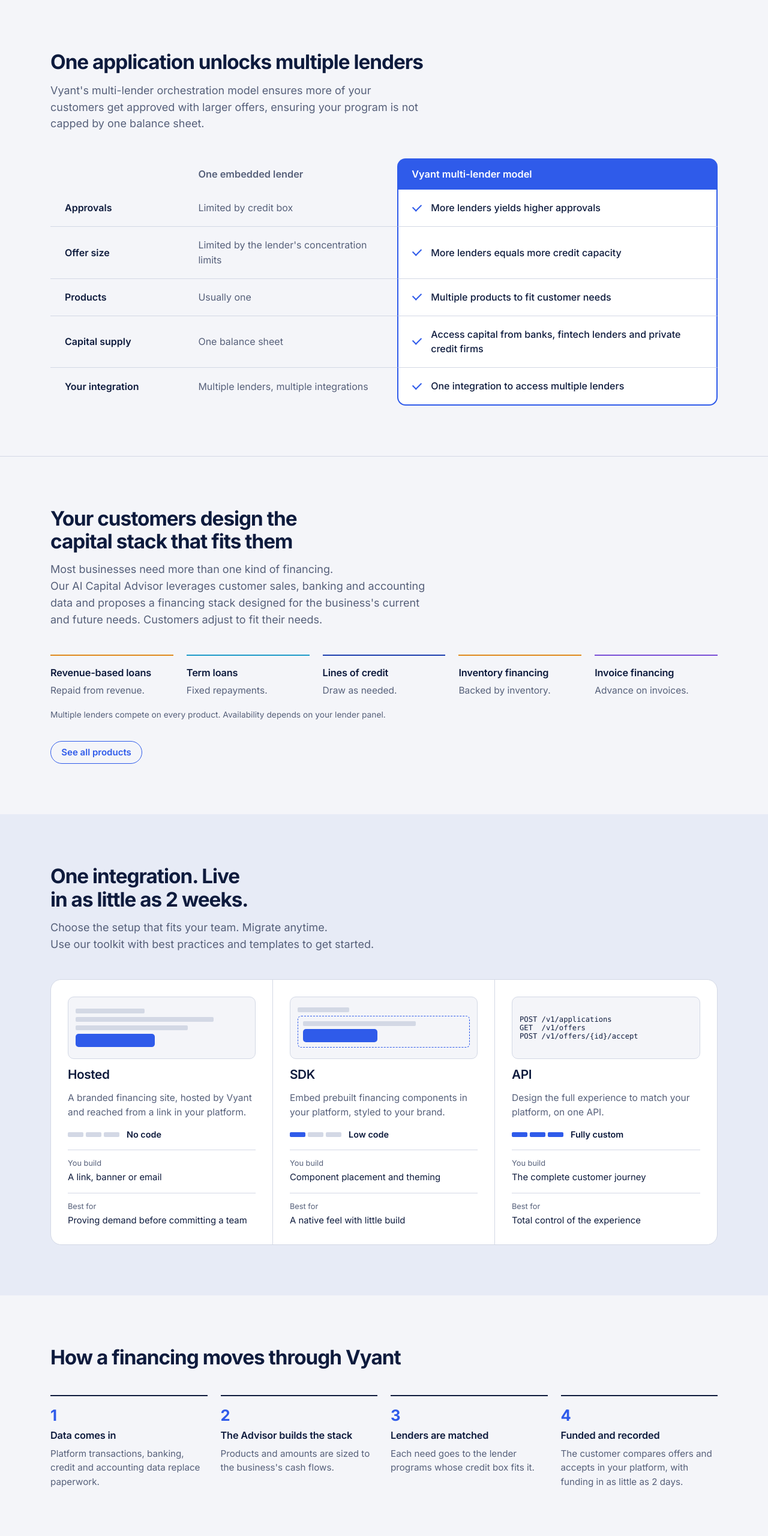
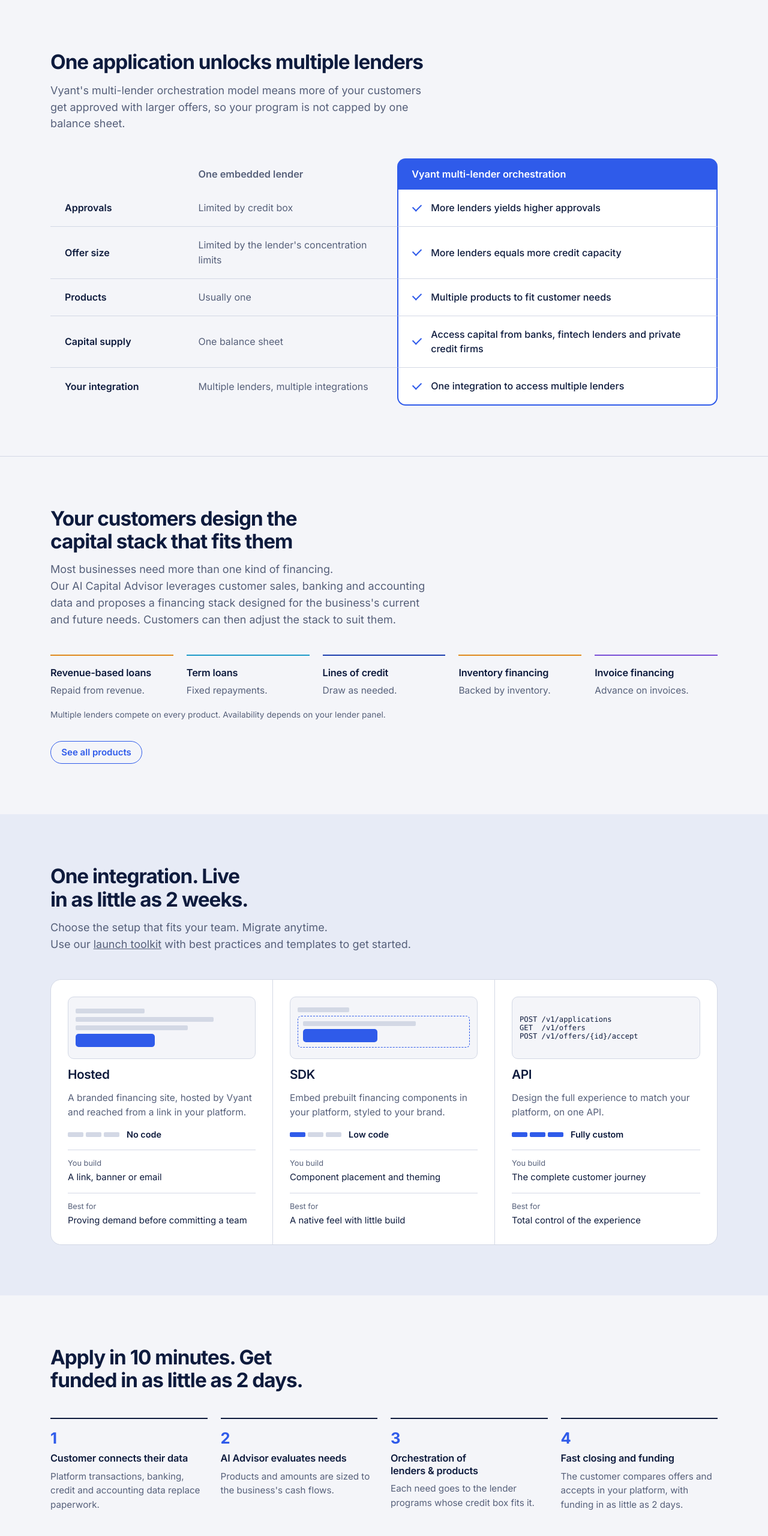
Before and after one commit to sotoolePPN/Vyant, a plain HTML site: page index.html in a window 1280 px wide. Shown: the part 2160-4720 px from the top of the page at 60% size. Drawn offline with Linux system fonts and the light colour scheme.

Commit message:
Apply wording fixes, add Launch toolkit, retitle process steps
- Lender comparison intro and header reworded (multi-lender orchestration)
- Capital stack paragraph tidied
- Launch toolkit card and menu entry under Resources, linked from home
- Process section: new heading and step titles
- Benefits section: new heading, platform list reordered

Co-Authored-By: Claude Fable 5.2 <noreply@anthropic.com>
Claude-Session: https://claude.ai/code/session_01Puq7HDnkeuhHGNnbERQ1bT

```diff
--- a/index.html
+++ b/index.html
@@ -297,6 +297,7 @@ footer .legal{margin-top:36px;padding-top:20px;border-top:1px solid var(--line);
       <div class="item"><button data-go="resources" aria-haspopup="true">Resources</button>
         <div class="menu">
           <a href="#resources" data-sec="r-dev"><strong>Developer portal</strong><span>API reference, SDK, sandbox, webhooks</span></a>
+          <a href="#resources" data-sec="r-toolkit"><strong>Launch toolkit</strong><span>Best practices and templates to get started</span></a>
           <a href="#resources" data-sec="r-guides"><strong>Guides</strong><span>Launching and growing an embedded capital program</span></a>
           <a href="#resources" data-sec="r-guides"><strong>Insights</strong><span>Research and writing on SMB credit</span></a>
           <a href="#resources" data-sec="r-trust"><strong>Security and compliance</strong><span>How data and decisions are handled</span></a>
@@ -390,11 +391,11 @@ footer .legal{margin-top:36px;padding-top:20px;border-top:1px solid var(--line);
     <div class="wrap">
       <div class="head">
         <h2>One application unlocks multiple lenders</h2>
-        <p class="lede">Vyant's multi-lender orchestration model ensures more of your customers get approved with larger offers, ensuring your program is not capped by one balance sheet.</p>
+        <p class="lede">Vyant's multi-lender orchestration model means more of your customers get approved with larger offers, so your program is not capped by one balance sheet.</p>
       </div>
       <div class="tablewrap">
         <table class="cmp">
-          <thead><tr><th></th><th class="o">One embedded lender</th><th class="v">Vyant multi-lender model</th></tr></thead>
+          <thead><tr><th></th><th class="o">One embedded lender</th><th class="v">Vyant multi-lender orchestration</th></tr></thead>
           <tbody>
             <tr><th>Approvals</th><td class="o">Limited by credit box</td><td class="v">More lenders yields higher approvals</td></tr>
             <tr><th>Offer size</th><td class="o">Limited by the lender's concentration limits</td><td class="v">More lenders equals more credit capacity</td></tr>
@@ -411,7 +412,7 @@ footer .legal{margin-top:36px;padding-top:20px;border-top:1px solid var(--line);
     <div class="wrap">
       <div class="head">
         <h2>Your customers design the capital stack that fits them</h2>
-        <p class="lede">Most businesses need more than one kind of financing.<br>Our AI Capital Advisor leverages customer sales, banking and accounting data and proposes a financing stack designed for the business's current and future needs. Customers adjust to fit their needs.</p>
+        <p class="lede">Most businesses need more than one kind of financing.<br>Our AI Capital Advisor leverages customer sales, banking and accounting data and proposes a financing stack designed for the business's current and future needs. Customers can then adjust the stack to suit them.</p>
       </div>
       <div class="grid" style="grid-template-columns:repeat(auto-fit,minmax(180px,1fr))">
         <div class="plain" style="border-color:var(--l2)"><h4>Revenue-based loans</h4><p>Repaid from revenue.</p></div>
@@ -429,7 +430,7 @@ footer .legal{margin-top:36px;padding-top:20px;border-top:1px solid var(--line);
     <div class="wrap">
       <div class="head">
         <h2>One integration. Live in as little as 2 weeks.</h2>
-        <p class="lede">Choose the setup that fits your team. Migrate anytime.<br>Use our toolkit with best practices and templates to get started.</p>
+        <p class="lede">Choose the setup that fits your team. Migrate anytime.<br>Use our <a href="#resources" data-sec="r-toolkit">launch toolkit</a> with best practices and templates to get started.</p>
       </div>
       <div class="launch">
         <article>
@@ -464,29 +465,29 @@ POST /v1/offers/{id}/accept</code></div>
 
   <div class="band">
     <div class="wrap">
-      <div class="head"><h2>How a financing moves through Vyant</h2></div>
+      <div class="head"><h2>Apply in 10 minutes. Get funded in as little as 2 days.</h2></div>
       <ol class="steps">
-        <li><h4>Data comes in</h4><p>Platform transactions, banking, credit and accounting data replace paperwork.</p></li>
-        <li><h4>The Advisor builds the stack</h4><p>Products and amounts are sized to the business's cash flows.</p></li>
-        <li><h4>Lenders are matched</h4><p>Each need goes to the lender programs whose credit box fits it.</p></li>
-        <li><h4>Funded and recorded</h4><p>The customer compares offers and accepts in your platform, with funding in as little as 2 days.</p></li>
+        <li><h4>Customer connects their data</h4><p>Platform transactions, banking, credit and accounting data replace paperwork.</p></li>
+        <li><h4>AI Advisor evaluates needs</h4><p>Products and amounts are sized to the business's cash flows.</p></li>
+        <li><h4>Orchestration of lenders &amp; products</h4><p>Each need goes to the lender programs whose credit box fits it.</p></li>
+        <li><h4>Fast closing and funding</h4><p>The customer compares offers and accepts in your platform, with funding in as little as 2 days.</p></li>
       </ol>
     </div>
   </div>
 
   <div class="band tint">
     <div class="wrap">
-      <div class="head"><h2>Capital to power growth for you and your customers</h2></div>
+      <div class="head"><h2>Vyant powers growth for you and your customers</h2></div>
       <div class="grid g2">
         <div class="card"><h3>For your platform</h3><ul class="ticks">
+          <li>Offer more financing options than competing platforms</li>
           <li>Earn a revenue share, with no credit risk</li>
-          <li>Lenders handle compliance</li>
           <li>Improve customer retention</li>
-          <li>Offer more financing options than competing platforms</li></ul></div>
+          <li>Lenders handle compliance</li></ul></div>
         <div class="card"><h3>For your customers</h3><ul class="ticks">
           <li>Financing inside the platform they already use</li>
           <li>One application, multiple offers</li>
-          <li>Offers matched to their business data, at competitive terms</li>
+          <li>Offers matched to their business, at competitive terms</li>
           <li>Approved and funded in as little as 2 days</li></ul></div>
       </div>
     </div>
@@ -723,7 +724,8 @@ POST /v1/offers/{id}/accept</code></div>
   </div></div>
   <div class="band" id="r-guides"><div class="wrap">
     <div class="head"><h2>Guides and insights</h2></div>
-    <div class="grid g3">
+    <div class="grid g2">
+      <div class="card" id="r-toolkit" style="scroll-margin-top:90px"><h3>Launch toolkit</h3><p>Best practices and templates for getting started: where to place offers in your platform, how to announce the program to customers, and what to measure after launch.</p></div>
       <div class="card"><h3>Launching embedded capital</h3><p>Choosing an integration path, placing offers in your platform, and what to measure in the first 90 days.</p></div>
       <div class="card"><h3>One lender or many</h3><p>How approval rates, offer sizes and product range change when a panel stands behind your program.</p></div>
       <div class="card"><h3>The small business capital stack</h3><p>Which financing fits which need, written for product teams rather than credit officers.</p></div>
```
